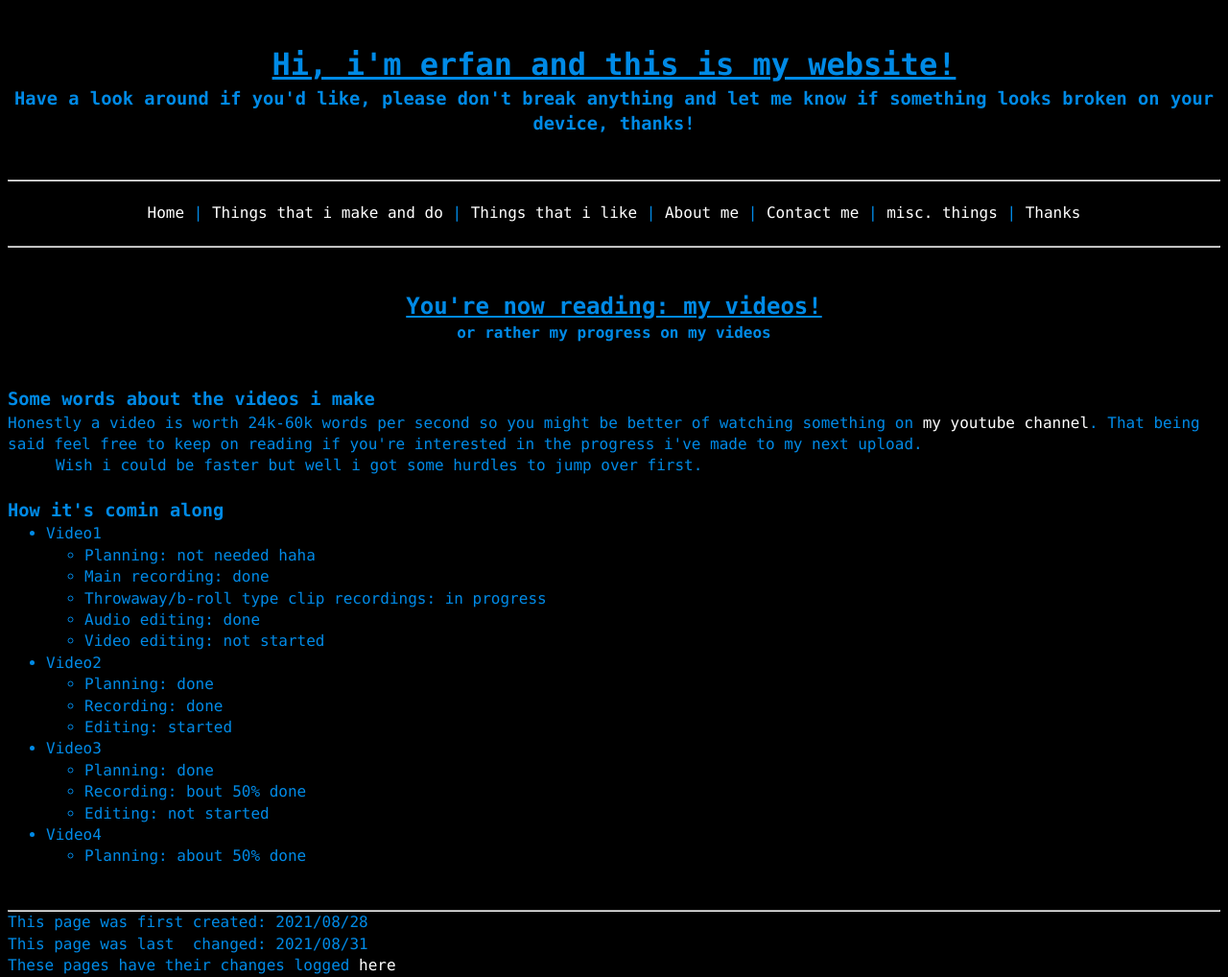
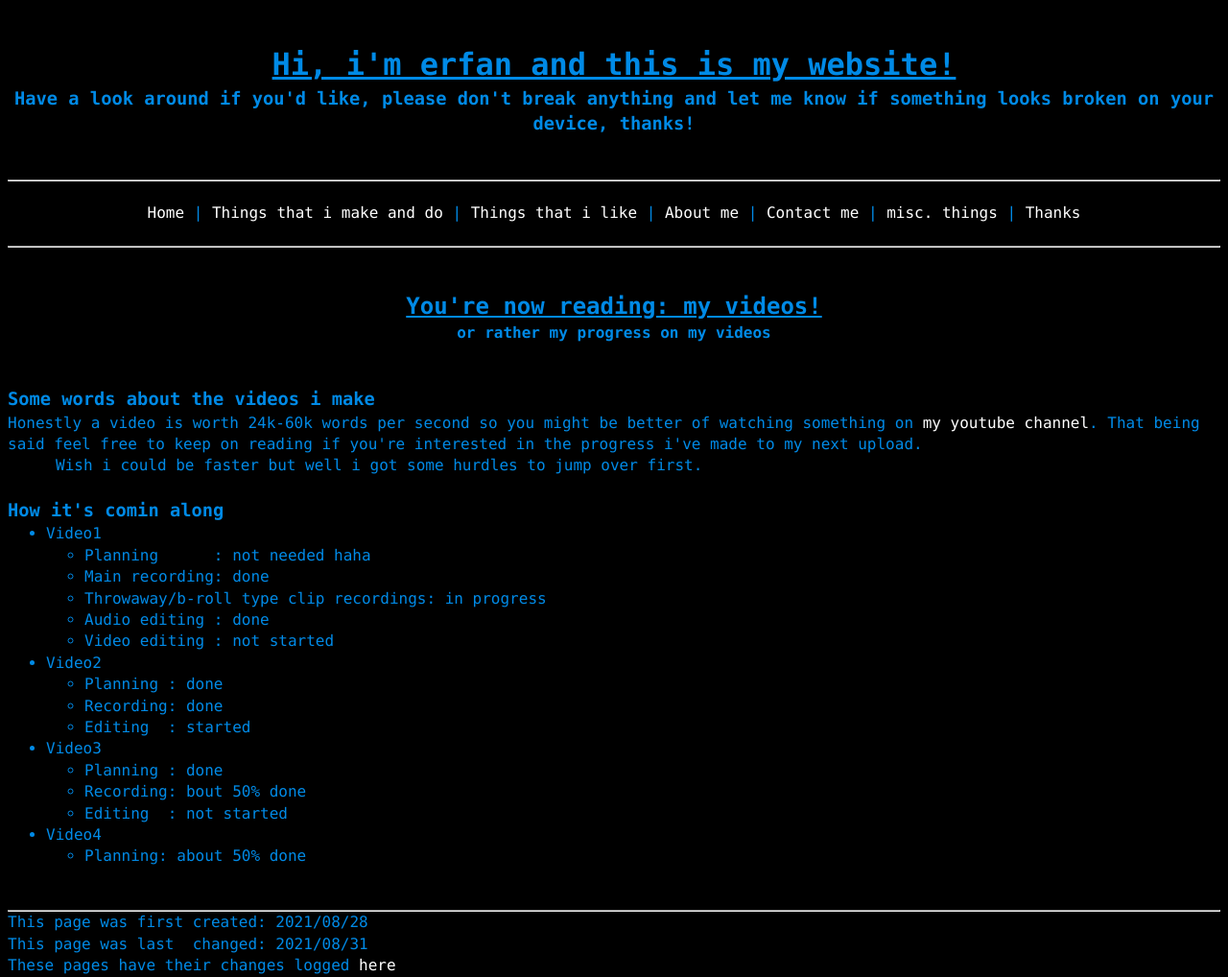
Before and after one commit to a-erfan-aa/a-erfan-aa.github.io, a Jekyll site: the page built from things-i-make/videos.html, in a window 1280 px wide. Shown: the whole page at 96% size. Built offline with Jekyll 4.4.1, drawn with Linux system fonts in a browser that asks for light colours; part of the change alters nothing that is shown.

```diff
--- a/things-i-make/videos.html
+++ b/things-i-make/videos.html
@@ -27,25 +27,25 @@ lastChanged: 2021/08/31
 	<ul>
 		<li>Video1
 			<ul>
-				<li>Planning: not needed haha</li>
-				<li>Main recording: done</li>
-				<li>Throwaway/b-roll type clip recordings: in progress</li>
-				<li>Audio editing: done</li>
-				<li>Video editing: not started</li>
+				<li>Planning&nbsp;&nbsp;&nbsp;&nbsp;&nbsp;&nbsp;: 	not needed haha</li>
+				<li>Main recording: 								done</li>
+				<li>Throwaway/b-roll type clip recordings: 			in progress</li>
+				<li>Audio editing&nbsp;: 							done</li>
+				<li>Video editing&nbsp;: 							not started</li>
 			</ul>
 		</li>
 		<li>Video2
 			<ul>
-				<li>Planning: done</li>
-				<li>Recording: done</li>
-				<li>Editing: started</li>
+				<li>Planning&nbsp;: 		done</li>
+				<li>Recording: 				done</li>
+				<li>Editing&nbsp;&nbsp;: 	started</li>
 			</ul>
 		</li>
 		<li>Video3
 			<ul>
-				<li>Planning: done</li>
-				<li>Recording: bout 50% done</li>
-				<li>Editing: not started</li>
+				<li>Planning&nbsp;: 		done</li>
+				<li>Recording: 				bout 50% done</li>
+				<li>Editing&nbsp;&nbsp;: 	not started</li>
 			</ul>
 		</li>
 		<li>Video4
```
